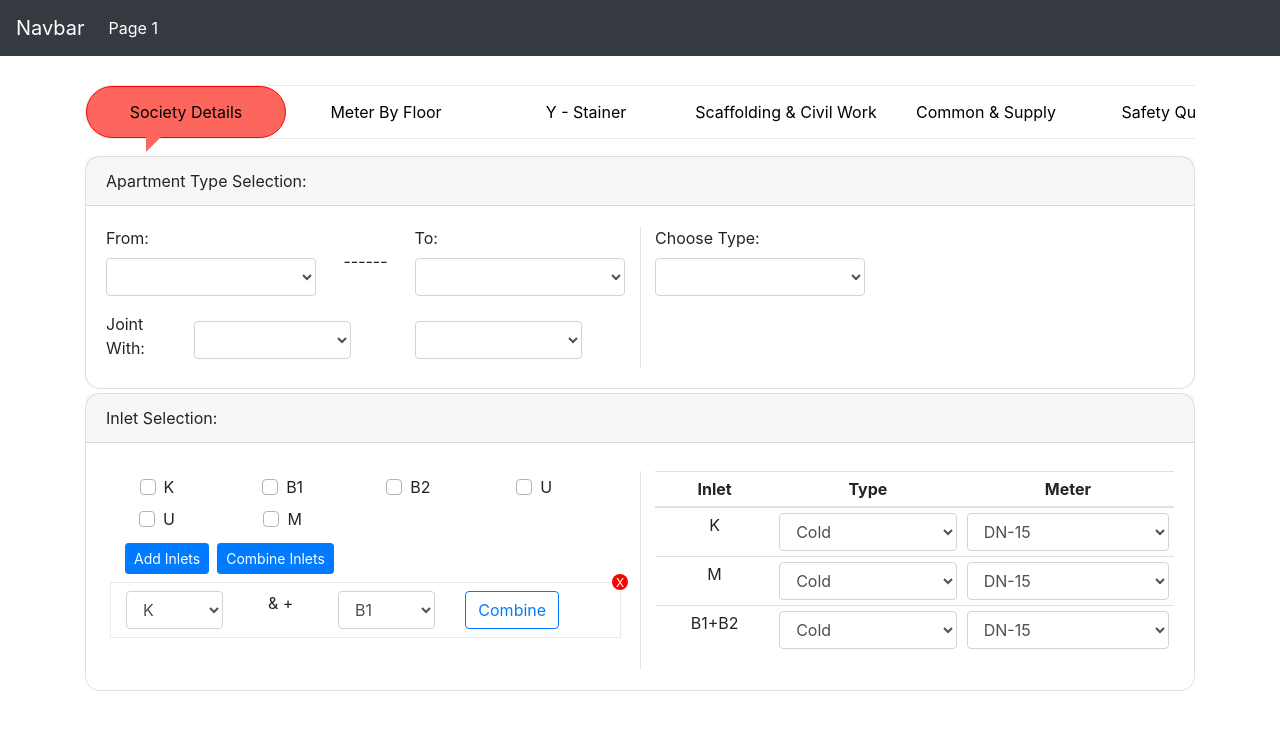
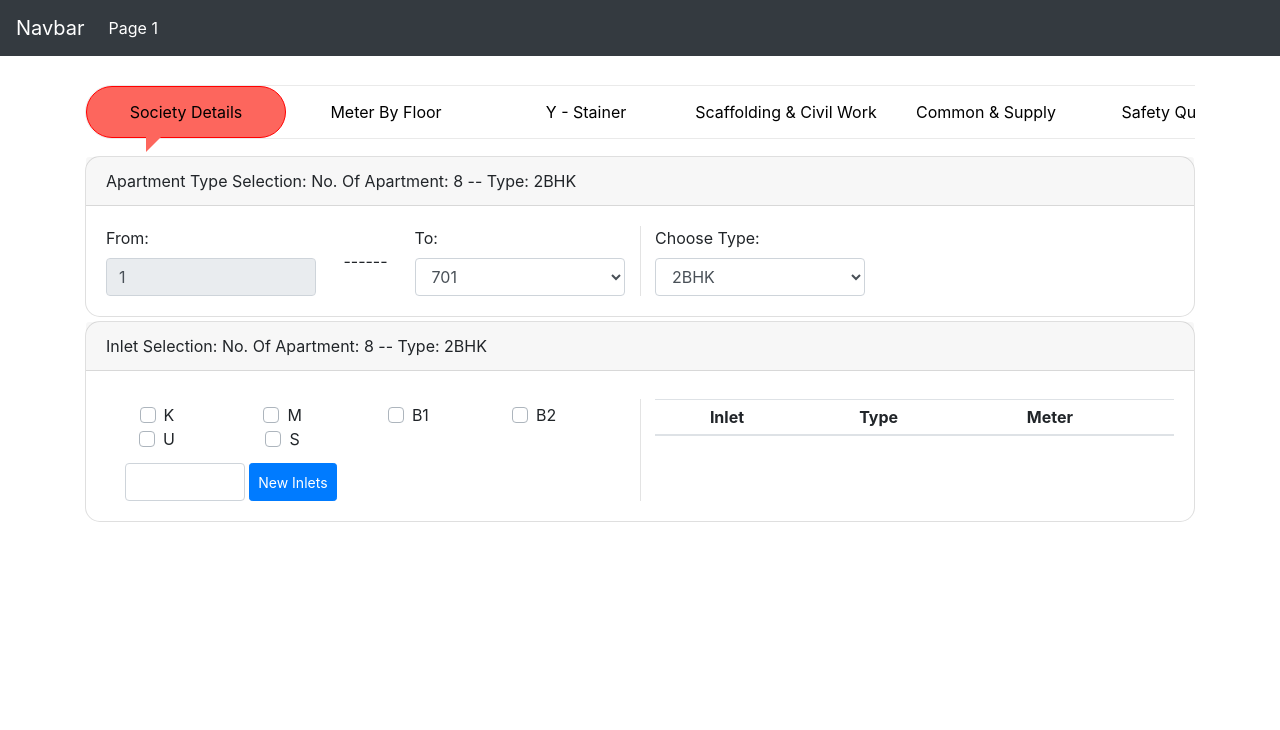
Before and after one commit to bharat-creator/survey-form, an Angular app: page /soc/1/tower/1/series/1/group/1 in a window 1280 px wide. Shown: the top 730 px of the page. Built offline with nearby package versions, Linux system fonts and the light colour scheme.

Commit message:
Meter by floor Inlet Selection Completed

```diff
--- a/src/app/app.component.ts
+++ b/src/app/app.component.ts
@@ -1,6 +1,6 @@
 import { Component } from '@angular/core';
 import { Router, ActivatedRoute } from '@angular/router';
-import { Location } from "@angular/common";
+import { Location } from '@angular/common';
 
 @Component({
   selector: 'app-root',
--- a/src/app/list/list.service.ts
+++ b/src/app/list/list.service.ts
@@ -16,7 +16,7 @@ export class ListService {
   getListOfSurvey(): Observable<ListOfSurvey[]> {
     this.ListOfService = [
         {
-            socId: 67,
+            trackerId: 67,
             name: 'Society Name',
             address: 'Society Address',
             scheduleTime: '2019-07-06',
@@ -26,7 +26,7 @@ export class ListService {
             csmPhone: 1234567890
         },
         {
-            socId: 68,
+            trackerId: 68,
             name: 'Society Name',
             address: 'Society Address',
             scheduleTime: '2019-07-06',
--- a/src/app/list/list.ts
+++ b/src/app/list/list.ts
@@ -1,5 +1,5 @@
 export interface ListOfSurvey {
-    socId: number;
+    trackerId: number;
     name: string;
     address: string;
     scheduleTime: string;
--- a/src/app/meter-by-floor/meter-by-floor.component.html
+++ b/src/app/meter-by-floor/meter-by-floor.component.html
@@ -4,16 +4,14 @@
     <div class="row">
       <div class="col-sm-12 mt-1">
         <div class="card" style="border-radius: 15px; height: 100%">
-          <div class="card-header">Apartment Type Selection:</div>
+          <div class="card-header">Apartment Type Selection: <span>No. Of Apartment: {{((flatGrp.to-flatGrp.from)/100)+1}}</span> -- Type: <span>{{flatGrp.flatType}}</span></div>
           <div class="card-body">
             <div class="row border-between">
               <div class="col-sm-6">
                 <div class="form-row">
                   <div class="col-sm-5 col-xs-12">
                     <label for="from">From:</label>
-                    <select class="form-control" id="from" [(ngModel)]="flatGrp.from" name="from" required>
-                      <option>Hello</option>
-                    </select>
+                    <input type="number" class="form-control" [(ngModel)]="flatGrp.from" disabled>
                   </div>
                   <div class="col-sm-2 div-vertical-center">
                     ------
@@ -21,11 +19,11 @@
                   <div class="col-sm-5 col-xs-12">
                     <label for="to">To:</label>
                     <select class="form-control" id="to" [(ngModel)]="flatGrp.to" name="to" required>
-                      <option>Hello</option>
+                      <option *ngFor="let f of chooseFlatArray" [value]="f">{{f}}</option>
                     </select>
                   </div>
                 </div>
-                <div class="form-row mt-3 vertical-center">
+                <div class="form-row mt-3 vertical-center" *ngIf="(((flatGrp.to-flatGrp.from)/100)+1) == 1">
                   <label for="jointSeries" class="col-sm-12 col-xs-2 col-md-2">Joint With: </label>
                   <div class="form-inline col-sm-12 col-xs-12 col-md-5">
                     <select class="form-control" id="jointSeries" [(ngModel)]="flatGrp.jointSeries" name="jointSeries" required>
@@ -44,7 +42,7 @@
                   <div class="col-sm-5 col-xs-12">
                     <label for="flatType">Choose Type:</label>
                     <select class="form-control" id="flatType" [(ngModel)]="flatGrp.flatType" name="flatType" required>
-                      <option *ngFor="let type of flatType" [value]="type">{{type}}</option>
+                      <option *ngFor="let t of typeOfFlat" [value]="t.type">{{t.type}}</option>
                     </select>
                   </div>
                 </div>
@@ -55,79 +53,38 @@
       </div>
       <div class="col-sm-12 mt-1">
         <div class="card" style="border-radius: 15px; height: 100%">
-          <div class="card-header">Inlet Selection:</div>
+          <div class="card-header">Inlet Selection: <span>No. Of Apartment: {{((flatGrp.to-flatGrp.from)/100)+1}}</span> -- Type: <span>{{flatGrp.flatType}}</span></div>
           <div class="card-body">
             <div class="row border-between">
               <div class="col-sm-6 mt-2 text-center">
-                <div class="row m-0 mx-1 p-1">
+                <div class="row m-0 mx-1 p-1" >
+                  <div class="col-3" *ngFor="let type of typeOfInlet; let i = index">
+                    <div class="custom-control-inline custom-checkbox">
+                      <input type="checkbox" class="custom-control-input" [id]="type.inlet" ngModel (ngModelChange)="addRemoveInlet(type.inlet,$event)">
+                      <label class="custom-control-label" [for]="type.inlet">{{type.inlet}}</label>
+                    </div>
+                  </div>
+                </div>
+                <!-- <div class="row m-0 mx-1 p-1" *ngIf="!showCombineBox">
                   <div class="col-3">
                     <div class="custom-control-inline custom-checkbox">
-                      <input type="checkbox" class="custom-control-input" id="customCheck" name="example1">
-                      <label class="custom-control-label" for="customCheck">K</label>
+                      <input type="checkbox" class="custom-control-input" id="U1" ngModel (ngModelChange)="addRemoveInlet('U1',$event)" >
+                      <label class="custom-control-label" for="U1">U1</label>
                     </div>
                   </div>
                   <div class="col-3">
                     <div class="custom-control-inline custom-checkbox">
-                      <input type="checkbox" class="custom-control-input" id="customCheck" name="example1">
-                      <label class="custom-control-label" for="customCheck">B1</label>
+                      <input type="checkbox" class="custom-control-input" id="M"  >
+                      <label class="custom-control-label" for="M">M</label>
                     </div>
                   </div>
-                  <div class="col-3">
-                    <div class="custom-control-inline custom-checkbox">
-                      <input type="checkbox" class="custom-control-input" id="customCheck" name="example1">
-                      <label class="custom-control-label" for="customCheck">B2</label>
-                    </div>
-                  </div>
-                  <div class="col-3">
-                    <div class="custom-control-inline custom-checkbox">
-                      <input type="checkbox" class="custom-control-input" id="customCheck" name="example1">
-                      <label class="custom-control-label" for="customCheck">U</label>
-                    </div>
-                  </div>
-                </div>
-                <div class="row m-0 mx-1 p-1">
-                  <div class="col-3">
-                    <div class="custom-control-inline custom-checkbox">
-                      <input type="checkbox" class="custom-control-input" id="customCheck" name="example1">
-                      <label class="custom-control-label" for="customCheck">U</label>
-                    </div>
-                  </div>
-                  <div class="col-3">
-                    <div class="custom-control-inline custom-checkbox">
-                      <input type="checkbox" class="custom-control-input" id="customCheck" name="example1">
-                      <label class="custom-control-label" for="customCheck">M</label>
-                    </div>
-                  </div>
-                </div>
+                </div> -->
                 <div class="row">
                   <div class="col-sm-12">
                     <div class="row m-0 mt-2 mx-1">
                       <div class="col-sm-12 btn-toolbar">
-                        <button class="btn mr-1 btn-sm btn-primary">Add Inlets</button>
-                        <button class="btn ml-1 btn-sm btn-primary">Combine Inlets</button>
-                      </div>
-                    </div>
-                  </div>
-                </div>
-                <div class="row">
-                  <a class="btn-close">X</a>
-                  <div class="col-sm-12">
-                    <div class="row m-0 mt-2 mx-1 py-2" style="border: 1px solid #eaeaea">
-                      <div class="col-sm-3">
-                        <select class="form-control" id="type" placeholder="Enter State" name="type" required>
-                          <option>K</option>
-                        </select>
-                      </div>
-                      <div class="col-sm-2">
-                        & +
-                      </div>
-                      <div class="col-sm-3">
-                        <select class="form-control" id="type" placeholder="Enter State" name="type" required>
-                          <option>B1</option>
-                        </select>
-                      </div>
-                      <div class="col-sm-4 col-margin text-left vertical-center">
-                        <button class="btn btn-md btn-outline-primary">Combine</button>
+                        <input type="text" class="form-control col-3" [(ngModel)]="newInletAdded">
+                        <button class="btn mx-1 btn-sm btn-primary" (click)="addNewInlet()">New Inlets</button>
                       </div>
                     </div>
                   </div>
@@ -140,24 +97,60 @@
                       <th>Inlet</th>
                       <th>Type</th>
                       <th>Meter</th>
+                      <th></th>
                     </tr>
                   </thead>
                   <tbody>
-                    <tr *ngFor="let inlet of flatGrp.inletGrp">
-                      <td>{{inlet.inlet}}</td>
+                    <tr *ngFor="let i of flatGrp.inletGrp">
+                      <td>{{i.inlet}}</td>
                       <td>
-                        <select class="form-control" [(ngModel)]="inlet.type" required>
-                          <option>Cold</option>
+                        <select class="form-control" [(ngModel)]="i.type" required>
+                          <option value="cold">Cold</option>
+                          <option value="hot">Hot</option>
                         </select>
                       </td>
                       <td>
-                        <select class="form-control" [(ngModel)]="inlet.meter" required>
+                        <select class="form-control" [(ngModel)]="i.meter" required>
                           <option>DN-15</option>
                         </select>
+                      </td>
+                      <td>
+                          <i class="fa fa-trash" aria-hidden="true" (click)="removeInletDir(i.inlet)"></i>
                       </td>
                     </tr>
                   </tbody>
                 </table>
+                <button *ngIf="chooseInletArray.length > 1 && !showCombineBox" class="float-left btn ml-1 btn-sm btn-primary" (click)="showCombineBox = !showCombineBox">Combine Inlets</button>
+                <div class="row" *ngIf="showCombineBox">
+                    <a class="btn-close" (click)="showCombineBox = !showCombineBox">X</a>
+                    <div class="col-sm-12">
+                      <div class="row m-0 mt-2 mx-1 py-2" style="border: 1px solid #eaeaea">
+                        <div class="col-sm-3">
+                          <select class="form-control" [(ngModel)]="firstInlet" required>
+                            <ng-container *ngFor="let i of chooseInletArray">
+                              <option *ngIf="secondInlet != i" [value]="i">{{i}}</option>
+                            </ng-container>
+                          </select>
+                        </div>
+                        <div class="col-sm-2">
+                          <select class="form-control" [(ngModel)]="combineType" required>
+                            <option value="&">&</option>
+                            <option value="+">+</option>
+                          </select>
+                        </div>
+                        <div class="col-sm-3">
+                          <select class="form-control" [(ngModel)]="secondInlet" required>
+                            <ng-container *ngFor="let i of chooseInletArray">
+                              <option *ngIf="firstInlet != i" [value]="i">{{i}}</option>
+                            </ng-container>
+                          </select>
+                        </div>
+                        <div class="col-sm-4 col-margin text-left vertical-center">
+                          <button class="btn btn-md btn-outline-primary" (click)="combineInlet()">Combine</button>
+                        </div>
+                      </div>
+                    </div>
+                  </div>
               </div>
             </div>
           </div>
--- a/src/app/meter-by-floor/meter-by-floor.component.ts
+++ b/src/app/meter-by-floor/meter-by-floor.component.ts
@@ -1,5 +1,9 @@
+import { MeterByFloorService } from './meter-by-floor.service';
 import { Component, OnInit } from '@angular/core';
 import { SeriesGrp, FlatGrp, InletGrp } from './series-group';
+import { AppComponent } from '../app.component';
+import { ActivatedRoute } from '@angular/router';
+import { TowerConfigService } from '../tower-config/tower-config.service';
 
 @Component({
   selector: 'app-meter-by-floor',
@@ -7,24 +11,159 @@ import { SeriesGrp, FlatGrp, InletGrp } from './series-group';
   styleUrls: ['./meter-by-floor.component.css']
 })
 export class MeterByFloorComponent implements OnInit {
+
+  trackerId: number;
+  towerNo: number;
+  seriesNo: number;
+  groupNo: number;
+  chooseFlatArray = [];
+  newInletAdded: string;
+  chooseInletArray = [];
+  showCombineBox = false;
+  combineType = '&';
+  firstInlet = '';
+  secondInlet = '';
+
   flatGrp: FlatGrp;
-  typeOfFlat = ['1BHK', '2BHK', '3BHK', '4BHK', 'Villa'];
+  typeOfFlat = [{ type: '1BHK' }, { type: '2BHK' }, { type: '3BHK' }, { type: '4BHK' }, { type: 'Villa' }];
+  typeOfInlet = [{ inlet: 'K' }, { inlet: 'M' }, { inlet: 'B1' }, { inlet: 'B2' }, { inlet: 'U' }, { inlet: 'S' }];
+  selectedInlet = [];
+  constructor(private activatedRoute: ActivatedRoute, private parent: AppComponent, private mtrbyflr: MeterByFloorService,
+              private towerConfig: TowerConfigService) {
 
-  constructor() { }
+    this.trackerId = this.activatedRoute.snapshot.params.trackerId;
+    this.towerNo = this.activatedRoute.snapshot.params.towerNo;
+    this.seriesNo = 1;// this.activatedRoute.snapshot.params.seriesNo;
+    this.groupNo = this.activatedRoute.snapshot.params.groupNo;
+
+    this.magicalLogicFn();
+
+  }
+
+  magicalLogicFn() {
+    const noOfFloors = this.towerConfig.getNoOfFloors();
+    this.mtrbyflr.setStartFromVal(1);
+    this.mtrbyflr.setEndToVal((noOfFloors - 1) * 100 + this.seriesNo);
+    console.log((noOfFloors - 1) * 100 + this.seriesNo);
+    for (let i = 1; i <= noOfFloors; i++) {
+      this.chooseFlatArray.push((i - 1) * 100 + this.seriesNo);
+    }
+    console.log(this.chooseFlatArray);
+  }
 
   ngOnInit() {
     this.flatGrp = {
-      from: '001',
-      to: '301',
+      from: this.mtrbyflr.getStartFromVal(),
+      to: this.mtrbyflr.getEndToVal(),
       flatType: '2BHK',
       jointSeries: 0,
       jointFlat: '',
       inletGrp: [
-        { inlet: 'K', type: 'Cold', meter: 'DN-15' },
-        { inlet: 'M', type: 'Cold', meter: 'DN-15' },
-        { inlet: 'B1+B2', type: 'Cold', meter: 'DN-15' }
+
       ]
     };
+
+    console.log('Child Component' + this.parent.stepcss);
+  }
+
+  addRemoveInlet(addOnlet, isChecked: boolean) {
+    const index = this.flatGrp.inletGrp.findIndex(x => x.inlet.toLowerCase() === addOnlet.toLowerCase());
+    const chooseArrIndex = this.chooseInletArray.indexOf(addOnlet.toUpperCase());
+    const selfIndex = this.typeOfInlet.findIndex(x => x.inlet.toLowerCase() === addOnlet.toLowerCase());
+    if (isChecked) {
+      if (index === -1) {
+        this.flatGrp.inletGrp.push({ inlet: addOnlet.toUpperCase(), type: 'cold', meter: 'DN-15' });
+        this.selectedInlet.push(addOnlet.toUpperCase());
+      }
+      if (chooseArrIndex === -1) {
+        this.chooseInletArray.push(addOnlet.toUpperCase());
+      }
+    }
+    this.typeOfInlet.splice(selfIndex, 1);
+  }
+
+  combineInlet() {
+    const cInlet = this.firstInlet + this.combineType + this.secondInlet;
+    const index = this.flatGrp.inletGrp.findIndex(x => x.inlet.toLowerCase() === cInlet.toLowerCase());
+    if (index === -1) {
+      this.flatGrp.inletGrp.push({ inlet: cInlet, type: 'cold', meter: 'DN-15' });
+      this.removeCombineInletArr(this.firstInlet);
+      this.removeCombineInletArr(this.secondInlet);
+      this.removeInlet(this.firstInlet);
+      this.removeInlet(this.secondInlet);
+    }
+    console.log(this.selectedInlet);
+  }
+
+  removeCombineInletArr(inlet: string) {
+    const index = this.chooseInletArray.indexOf(inlet);
+    if (index > -1) {
+      this.chooseInletArray.splice(index, 1);
+    }
+    if (this.chooseInletArray.length <= 1) {
+      this.showCombineBox = false;
+    }
+  }
+
+  removeInlet(inlet: string) {
+    const index = this.flatGrp.inletGrp.findIndex(x => x.inlet.toLowerCase() === inlet.toLowerCase());
+    if (index > -1) {
+      this.flatGrp.inletGrp.splice(index, 1);
+    }
+  }
+
+  removeInletDir(rInlet: string) {
+    const index = this.flatGrp.inletGrp.findIndex(x => x.inlet.toLowerCase() === rInlet.toLowerCase());
+    let inletArr = [];
+    if (index > -1) {
+
+      if (rInlet.indexOf('&') > -1) {
+        inletArr = rInlet.split('&');
+      } else if (rInlet.indexOf('+') > -1) {
+        inletArr = rInlet.split('+');
+      }
+
+      if (inletArr.length > 1) {
+        // for first inlet
+        this.removeCombineInletArr(inletArr[0]);
+        const firstSelectIndex = this.selectedInlet.indexOf(inletArr[0]);
+        if (index > -1) {
+          this.selectedInlet.splice(firstSelectIndex, 1);
+        }
+        this.newInletAdded = inletArr[0];
+        this.addNewInlet();
+
+        // for second inlet
+        this.removeCombineInletArr(inletArr[1]);
+        const secondSelectIndex = this.selectedInlet.indexOf(inletArr[1]);
+        if (index > -1) {
+          this.selectedInlet.splice(secondSelectIndex, 1);
+        }
+        this.newInletAdded = inletArr[1];
+        this.addNewInlet();
+
+      } else {
+        this.removeCombineInletArr(rInlet);
+        const secondSelectIndex = this.selectedInlet.indexOf(rInlet);
+        if (index > -1) {
+          this.selectedInlet.splice(secondSelectIndex, 1);
+        }
+        this.newInletAdded = rInlet;
+        this.addNewInlet();
+      }
+      this.flatGrp.inletGrp.splice(index, 1);
+    }
+  }
+
+  addNewInlet() {
+    const index = this.typeOfInlet.findIndex(x => x.inlet.toLowerCase() === this.newInletAdded.toLowerCase());
+    const selectedIndex = this.selectedInlet.indexOf(this.newInletAdded.toUpperCase());
+    if (index === -1 && selectedIndex === -1) {
+      this.typeOfInlet.push({ inlet: this.newInletAdded.toUpperCase() });
+      this.newInletAdded = '';
+    } else {
+      alert('Inlet is already there, please have take a look');
+    }
   }
 
 }
--- a/src/app/meter-by-floor/meter-by-floor.service.ts
+++ b/src/app/meter-by-floor/meter-by-floor.service.ts
@@ -3,6 +3,7 @@ import { Injectable } from '@angular/core';
 import { Observable } from 'rxjs/Observable';
 import 'rxjs/add/observable/of';
 import 'rxjs/add/observable/throw';
+import { ActivatedRoute } from '@angular/router';
 
 
 @Injectable({
@@ -11,7 +12,27 @@ import 'rxjs/add/observable/throw';
 
 export class MeterByFloorService {
 
+  private startFrom: number;
+  private endTo: number;
 
-  constructor() { }
+
+  constructor() {
+  }
+
+  getEndToVal(): number {
+    return this.endTo;
+  }
+  setEndToVal(value: number) {
+    this.endTo = value;
+  }
+
+  getStartFromVal(): number {
+    return this.startFrom;
+  }
+
+  setStartFromVal(value: number) {
+    this.startFrom = value;
+  }
+
 
 }
--- a/src/app/meter-by-floor/series-group.ts
+++ b/src/app/meter-by-floor/series-group.ts
@@ -4,8 +4,8 @@ export interface SeriesGrp {
 }
 
 export interface FlatGrp {
-    from: string;
-    to: string;
+    from: number;
+    to: number;
     flatType: string;
     jointSeries: number;
     jointFlat: string;
--- a/src/app/tower-config/tower-config.component.html
+++ b/src/app/tower-config/tower-config.component.html
@@ -11,12 +11,12 @@
           </div>
           <div class="form-group">
             <label for="noOfFloor">No. Of Floor In Tower:</label>
-            <input type="number" class="form-control" id="noOfFloor" placeholder="Enter No. Of Floor" [(ngModel)]="towerConfig.noOfFloor" name="noOfFloor"
+            <input type="number" class="form-control" id="noOfFloor" min="1" placeholder="Enter No. Of Floor" [(ngModel)]="towerConfig.noOfFloor" name="noOfFloor"
               required>
           </div>
           <div class="form-group">
             <label for="noOfSeries">No. Of Series In Tower:</label>
-            <input type="number" class="form-control" id="noOfSeries" placeholder="Enter No. Of Series"
+            <input type="number" class="form-control" id="noOfSeries" min="0" max="99" placeholder="Enter No. Of Series"
               name="noofseries" [(ngModel)]="towerConfig.noOfSeries" required>
           </div>
         </div>
--- a/src/app/tower-config/tower-config.service.ts
+++ b/src/app/tower-config/tower-config.service.ts
@@ -11,6 +11,9 @@ import 'rxjs/add/observable/throw';
 
 export class TowerConfigService {
     private towerConfig: TowerConfig;
+    private noOfFloor: number;
+    private noOfSeries: number;
+
     private plumbingStructure: PlumbingStructure[];
     constructor() {
         this.towerConfig = {
@@ -28,6 +31,23 @@ export class TowerConfigService {
         };
     }
 
+    setNoOfFloors(value: number) {
+      this.noOfFloor = value;
+    }
+
+    getNoOfFloors(): number {
+      this.noOfFloor = 8;
+      return this.noOfFloor;
+    }
+
+    setNoOfSeries(value: number) {
+      this.noOfSeries = value;
+    }
+
+    getNoOfSeries(): number {
+      return this.noOfSeries;
+    }
+
     getTowerDetail() {
       return this.towerConfig;
     }
--- a/src/index.html
+++ b/src/index.html
@@ -6,6 +6,7 @@
   <base href="/">
 
   <meta name="viewport" content="width=device-width, initial-scale=1">
+  <link rel="stylesheet" href="https://use.fontawesome.com/releases/v5.7.0/css/all.css" integrity="sha384-lZN37f5QGtY3VHgisS14W3ExzMWZxybE1SJSEsQp9S+oqd12jhcu+A56Ebc1zFSJ" crossorigin="anonymous">
   <link rel="icon" type="image/x-icon" href="favicon.ico">
 </head>
 <body>
```
Also changed, not shown: src/app/app-routing.module.ts (+4 -4 lines).
